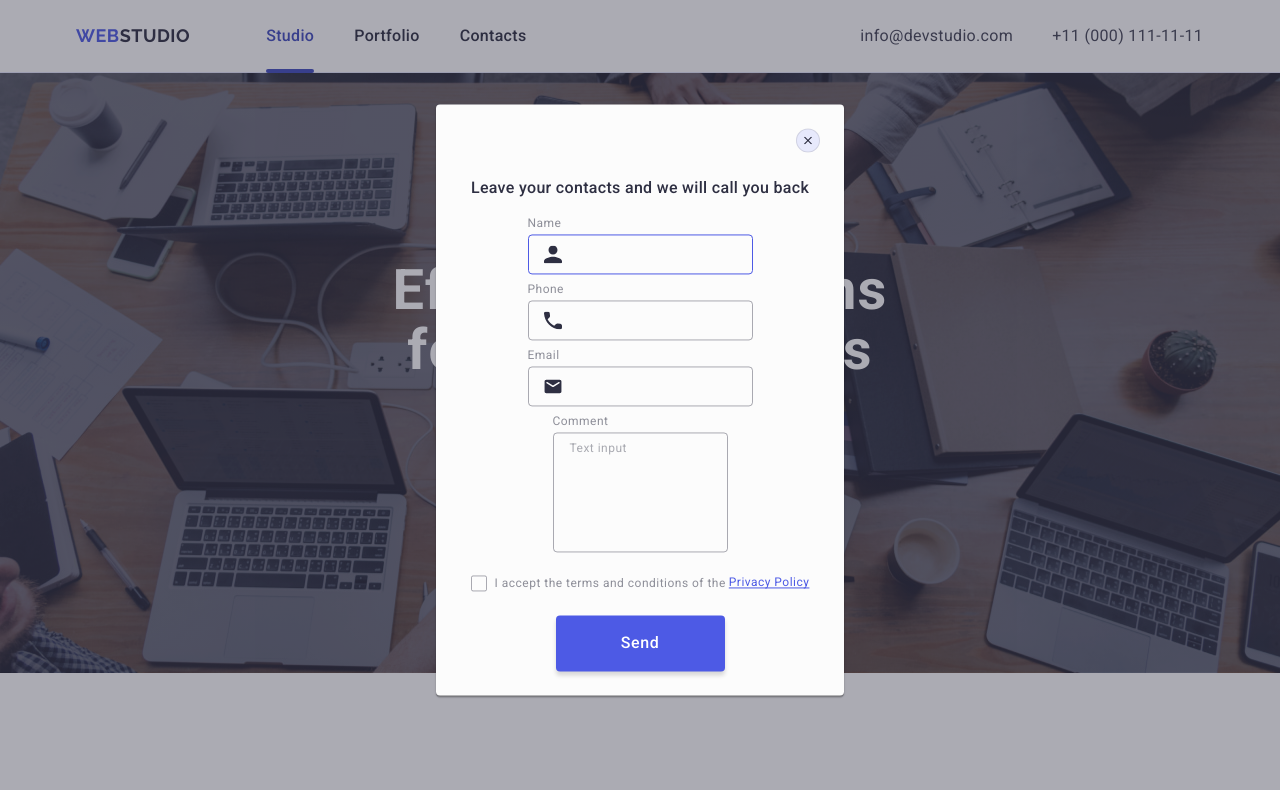
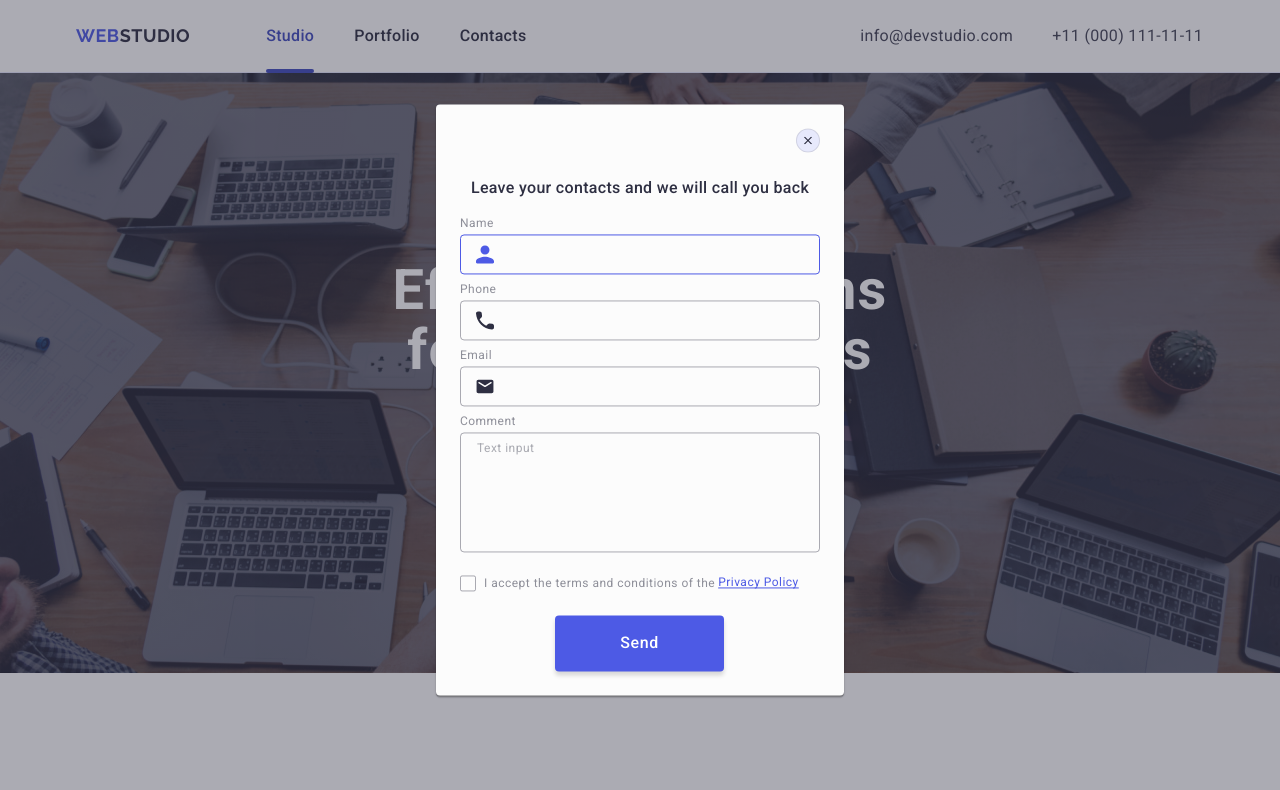
Before and after one commit to DenysHV1/goit-markup-hw-05, a plain HTML site: page index.html in a window 1280 px wide. Shown: the top 790 px of the page. Drawn offline with nearby package versions, Linux system fonts and the light colour scheme.

Commit message:
the 5 is done

```diff
--- a/css/styles.css
+++ b/css/styles.css
@@ -571,6 +571,7 @@ img {
 
 .footer-form {
   display: flex;
+  gap: 24px;
 }
 
 .subscribe__text {
@@ -582,16 +583,10 @@ img {
   margin-bottom: 16px;
 }
 
-/* .subscribe-label {
-  display: flex;
-  flex-direction: column;
-
-} */
-
 .footer-email__input {
-  margin-right: 24px;
   padding-left: 16px;
   border: 1px solid #ffffff;
+  background-color: transparent;
   border-radius: 4px;
   width: 264px;
   height: 40px;
@@ -649,9 +644,6 @@ img {
   top: 0;
   background-color: rgba(46, 47, 66, 0.4);
   z-index: 999;
-  /* display: flex;
-  align-items: center;
-  justify-content: center; */
   opacity: 1;
   pointer-events: none;
   opacity: 0;
@@ -694,7 +686,6 @@ img {
   padding: 0;
   background-color: #e7e9fc;
   cursor: pointer;
-  margin-bottom: 24px;
   fill: #2e2f42;
   transition: background-color 250ms cubic-bezier(0.4, 0, 0.2, 1),
     border 250ms cubic-bezier(0.4, 0, 0.2, 1);
@@ -744,24 +735,14 @@ img {
   margin-bottom: 16px;
 }
 
-.modal-form {
-  display: flex;
-  align-items: center;
-  flex-direction: column;
-  justify-content: center;
-}
 
 /* ''''''стилізація 3-х інпутів'''''''' */
 
-.container-for-lable {
+.container-for-label {
   margin-bottom: 8px;
 }
 
-.container-for-inputsvg {
-  position: relative;
-}
-
-.label-modal-input {
+.label-for-text {
   display: block;
   margin-bottom: 4px;
   font-size: 12px;
@@ -769,6 +750,10 @@ img {
   letter-spacing: 0.04em;
   color: #8e8f99;
 }
+
+.container-input-svg {
+	position: relative;
+  }
 
 .modal__input {
   border: 1px solid rgba(46, 47, 66, 0.4);
@@ -783,9 +768,6 @@ img {
   transition: border-color 250ms cubic-bezier(0.4, 0, 0.2, 1);
 }
 
-.modal__input:focus {
-  border-color: #4d5ae5;
-}
 
 .modal__svg {
   fill: #2e2f42;
@@ -796,31 +778,19 @@ img {
   transition: fill 250ms cubic-bezier(0.4, 0, 0.2, 1);
 }
 
-/* .label-modal-input:focus-within .modal__input {
+.container-for-label:focus-within .modal__input {
   border-color: #4d5ae5;
 }
 
-.label-modal-input:focus-within .container-for-inputsvg > .modal__svg {
+.container-for-label:focus-within .modal__svg {
   fill: #4d5ae5;
 }
 
-.modal__textarea:placeholder-shown {
-  border: 1px solid rgba(46, 47, 66, 0.4);
-} */
 
 /* '''''''textarea''''''''''  */
 
 .container-for-textarea {
   margin-bottom: 16px;
-}
-
-.label-modal-textarea {
-  display: block;
-  margin-bottom: 4px;
-  font-size: 12px;
-  line-height: 1.17;
-  letter-spacing: 0.04em;
-  color: #8e8f99;
 }
 
 .modal__textarea {
@@ -890,9 +860,7 @@ img {
   align-items: center;
   justify-content: center;
   fill: transparent;
-  transition: background-color 250ms cubic-bezier(0.4, 0, 0.2, 1),
-    border 250ms cubic-bezier(0.4, 0, 0.2, 1),
-    fill 250ms cubic-bezier(0.4, 0, 0.2, 1);
+  transition: background-color 250ms cubic-bezier(0.4, 0, 0.2, 1), border 250ms cubic-bezier(0.4, 0, 0.2, 1), fill 250ms cubic-bezier(0.4, 0, 0.2, 1);
 }
 
 .visually-hidden + .for-check-label > .for-check {
@@ -903,9 +871,6 @@ img {
   border: 1px solid rgba(46, 47, 66, 0.4);
   border-radius: 2px;
   margin-right: 8px;
-  transition: background-color, border, fill 250ms, 250ms,
-    250ms cubic-bezier(0.4, 0, 0.2, 1), cubic-bezier(0.4, 0, 0.2, 1),
-    cubic-bezier(0.4, 0, 0.2, 1);
 }
 
 .visually-hidden:checked + .for-check-label > .for-check {
@@ -916,6 +881,7 @@ img {
 
 /* button in modal */
 .modal-button {
+	margin-left: 95px;
   border-radius: 4px;
   border: none;
   min-width: 169px;
--- a/index.html
+++ b/index.html
@@ -536,9 +536,9 @@
         <!-- ~~~~~~~~~~~form~~~~~~~~~ -->
         <form class="modal-form" name="form-modal" autocomplete="on">
           <!-- 1 text-->
-          <div class="container-for-lable">
-            <label class="label-modal-input" for="user-name">Name</label>
-            <div class="container-for-inputsvg">
+          <div class="container-for-label">
+            <label class="label-for-text" for="user-name">Name</label>
+            <div class="container-input-svg">
               <input
                 type="text"
                 name="user-name"
@@ -547,15 +547,15 @@
                 autofocus
                 id="user-name"
               />
-              <svg class="modal__svg" width="18" height="18">
-                <use href="/images/icons.svg#icon-name"></use>
+              <svg class="modal__svg" width="18" height="24">
+                <use href="./images/icons.svg#icon-name"></use>
               </svg>
             </div>
           </div>
           <!-- 2 tel -->
-          <div class="container-for-lable">
-            <label class="label-modal-input" for="user-phone">Phone</label>
-            <div class="container-for-inputsvg">
+          <div class="container-for-label">
+            <label class="label-for-text" for="user-phone">Phone</label>
+            <div class="container-input-svg">
               <input
                 type="tel"
                 name="user-phone"
@@ -563,15 +563,15 @@
                 id="user-phone"
                 required
               />
-              <svg class="modal__svg" width="18" height="18">
-                <use href="/images/icons.svg#icon-phone"></use>
+              <svg class="modal__svg" width="18" height="24">
+                <use href="./images/icons.svg#icon-phone"></use>
               </svg>
             </div>
           </div>
           <!-- 3 email -->
-          <div class="container-for-lable">
-            <label class="label-modal-input" for="user-email">Email</label>
-            <div class="container-for-inputsvg">
+          <div class="container-for-label">
+            <label class="label-for-text" for="user-email">Email</label>
+            <div class="container-input-svg">
               <input
                 type="email"
                 name="user-email"
@@ -579,14 +579,14 @@
                 id="user-email"
                 required
               />
-              <svg class="modal__svg" width="18" height="18">
-                <use href="/images/icons.svg#icon-mail"></use>
+              <svg class="modal__svg" width="18" height="24">
+                <use href="./images/icons.svg#icon-mail"></use>
               </svg>
             </div>
           </div>
           <!-- 4 textarea -->
           <div class="container-for-textarea">
-            <label class="label-modal-textarea" for="user-comment"
+            <label class="label-for-text" for="user-comment"
               >Comment</label
             >
             <textarea
```
